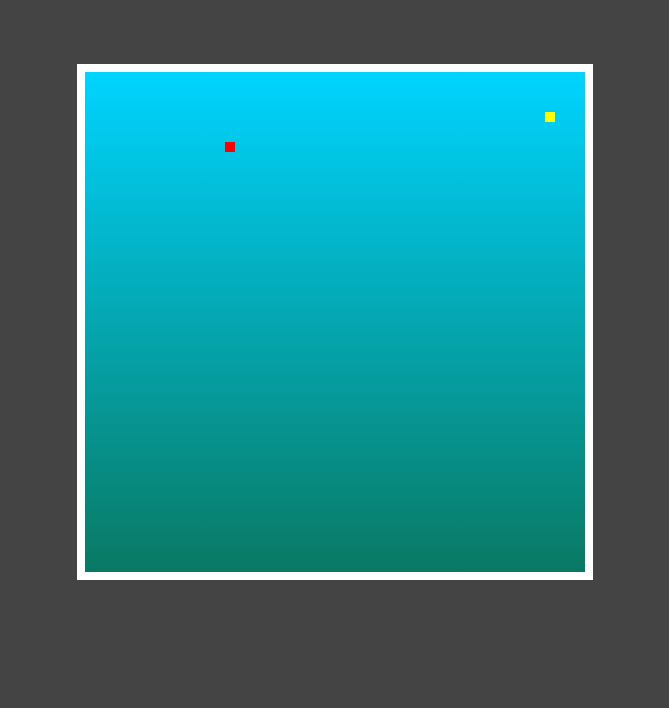
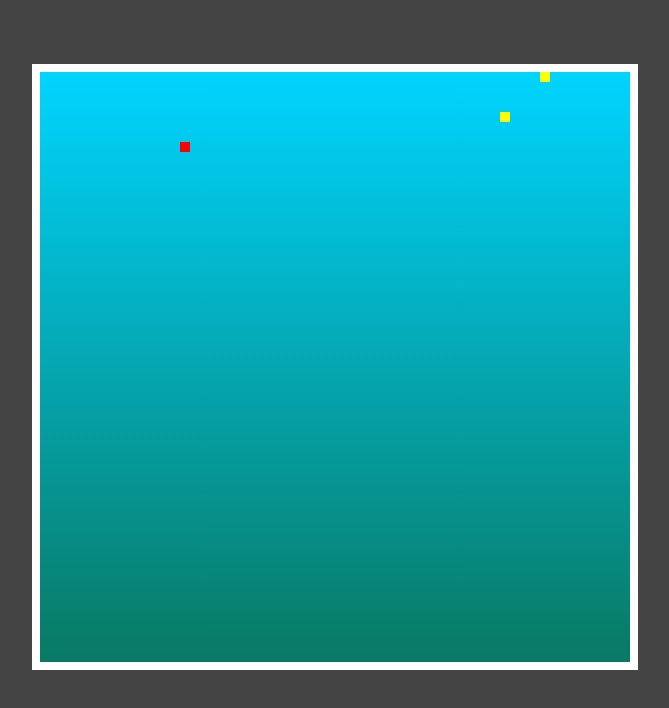
Before and after one commit to Nahuel61920/Juego-de-la-Serpiente, a plain HTML site: page index.html in a window 1280 px wide. Shown: the whole page, without its empty margins (305-974 px from the left). Drawn offline with Linux system fonts and the light colour scheme.

Commit message:
Update index.html

```diff
--- a/index.html
+++ b/index.html
@@ -17,7 +17,7 @@ body {
 </head>
 <body>
 
-<canvas id="canvas" width="500" height="500"></canvas>
+<canvas id="canvas" width="590" height="590"></canvas>
 
 <script src="serpiente.js"></script>
 
```
